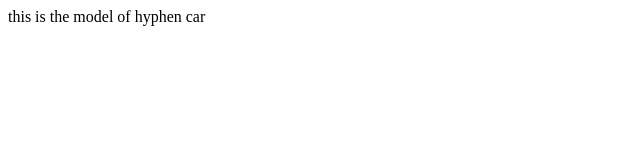
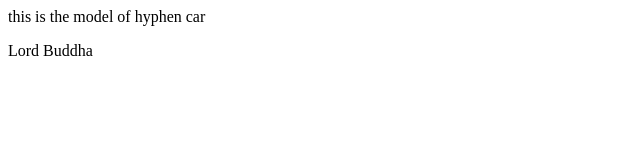
Before and after one commit to FrustateCoder/LittleBoy, a plain HTML site: page index.html in a window 1280 px wide. Shown: the full height of the page, 0-640 px from the left. Drawn offline with Linux system fonts and the light colour scheme.

Commit message:
Nothing new

```diff
--- a/index.html
+++ b/index.html
@@ -1 +1,2 @@
 <p>this is the model of hyphen car</p>
+<P>Lord Buddha</P>
```
Also changed, not shown: 1 other file.
